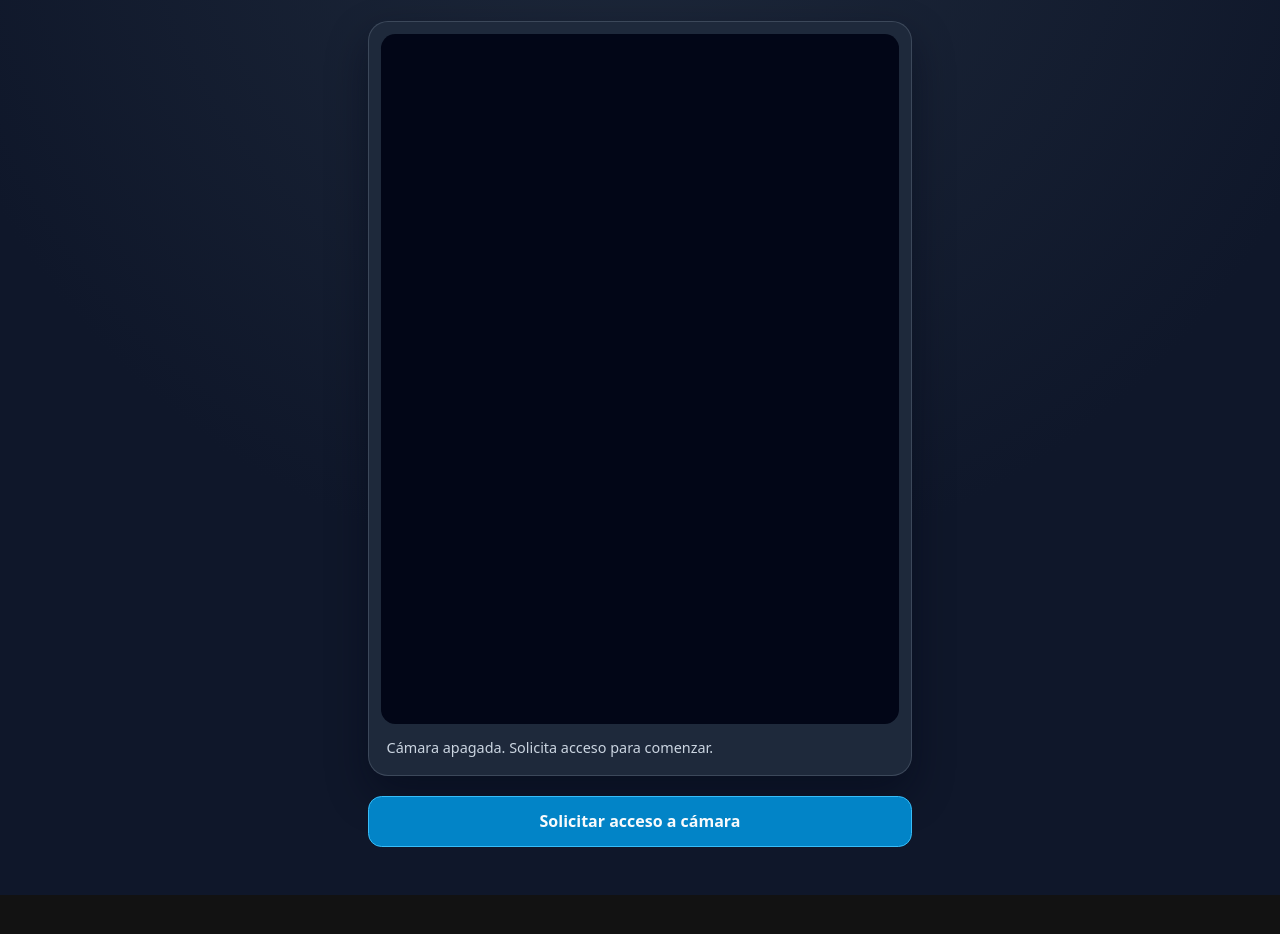
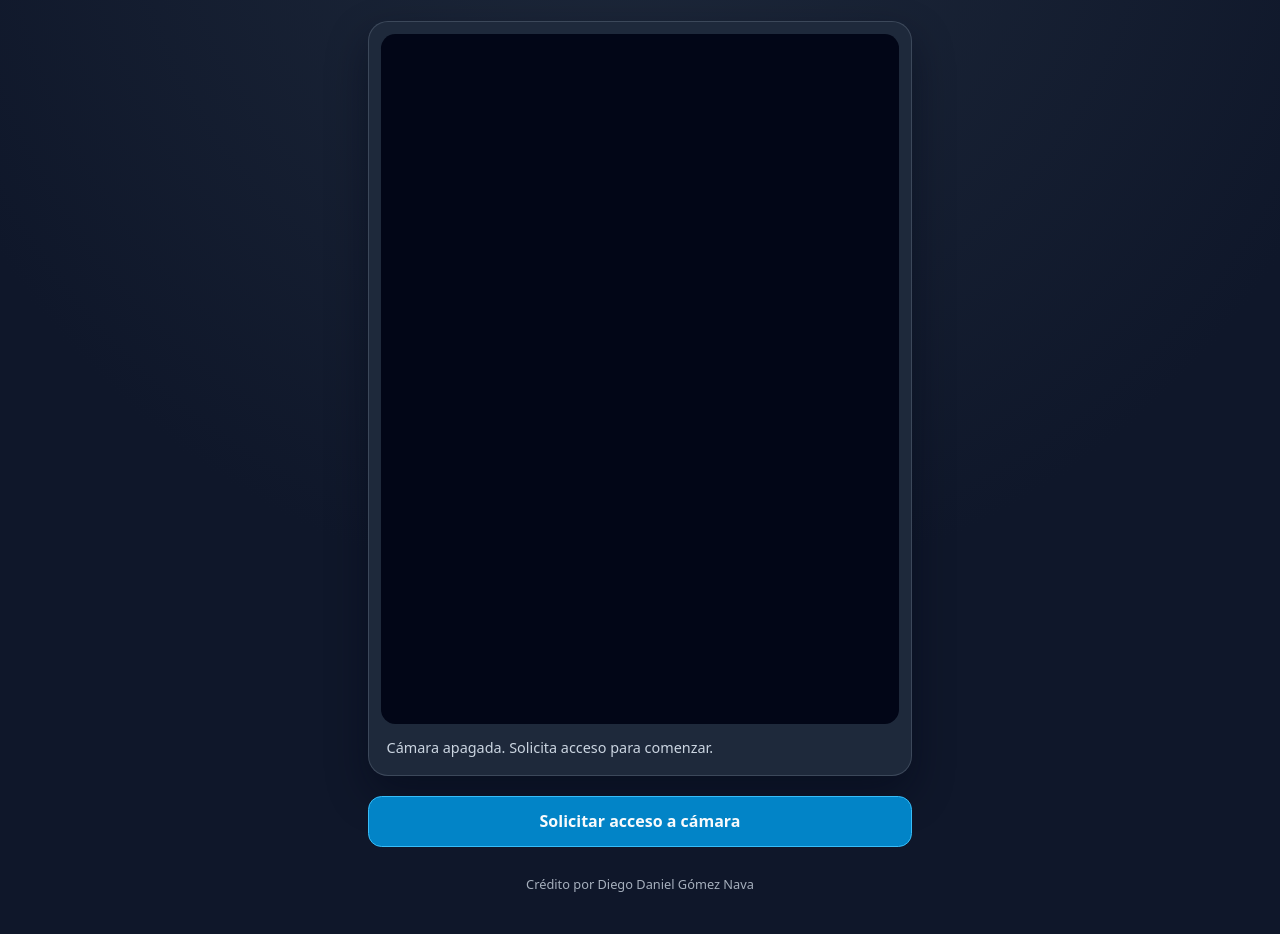
Before and after one commit to AchyBruthe123/pwa-camara-instalable, a plain HTML site: page index.html in a window 1280 px wide. Shown: the part 162-1096 px from the top of the page. Before the commit the page ends 1057 px from the top, so only its background shows below. Drawn offline with Linux system fonts and the light colour scheme.

Commit message:
Nombre colocado

```diff
--- a/index.html
+++ b/index.html
@@ -44,6 +44,10 @@
       </button>
     </section>
 
+    <footer class="credito">
+      Crédito por Diego Daniel Gómez Nava
+    </footer>
+
     <div
       id="aviso-permiso"
       class="aviso"
--- a/styles.css
+++ b/styles.css
@@ -192,6 +192,14 @@ body {
   flex: 1 1 10rem;
 }
 
+.credito {
+  margin-top: 1.75rem;
+  text-align: center;
+  color: var(--texto-suave);
+  font-size: 0.8rem;
+  opacity: 0.8;
+}
+
 .sr-only {
   position: absolute;
   width: 1px;
```
